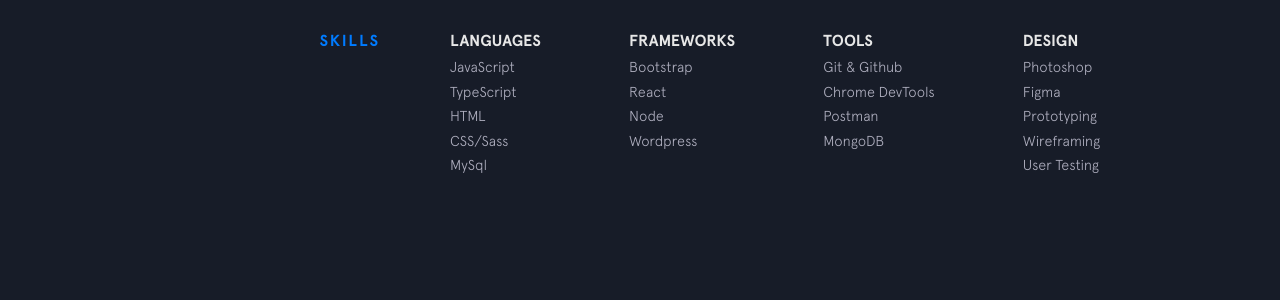
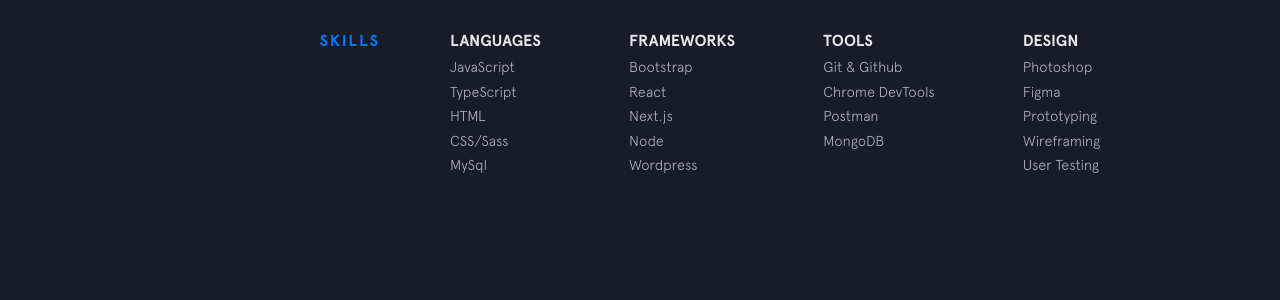
Before and after one commit to nadunsudeepa/Web-v1-Copy, a Jekyll site: the page index.html, which Jekyll copies as it is, in a window 1280 px wide and 900 px high, scrolled down 1115 px. Shown: the part 153-453 px from the top of the window. Built offline with Jekyll 4.4.1, drawn with Linux system fonts in a browser that asks for light colours; nearby versions of some CDN libraries.

Commit message:
Update index.html

```diff
--- a/index.html
+++ b/index.html
@@ -83,6 +83,7 @@
                         <ul>
                             <li class="skillz__category__item">Bootstrap</li>
                             <li class="skillz__category__item">React</li>
+                            <li class="skillz__category__item">Next.js</li>
                             <li class="skillz__category__item">Node</li>
                             <li class="skillz__category__item">Wordpress</li>
                         </ul>
```
